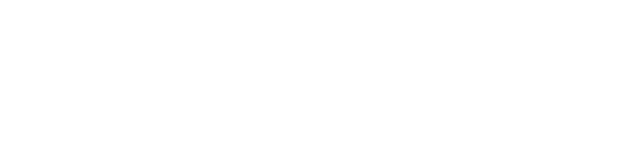
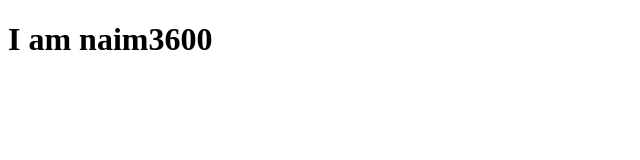
Before and after one commit to naimalinaim1/test-tow-player, a plain HTML site: page index.html in a window 1280 px wide. Shown: the whole page, without its empty margins (0-640 px from the left). Drawn offline with Linux system fonts and the light colour scheme.

```diff
--- a/index.html
+++ b/index.html
@@ -7,6 +7,6 @@
     <title>Test with 2 player</title>
 </head>
 <body>
-
+    <h1>I am naim3600</h1>
 </body>
 </html>
```
